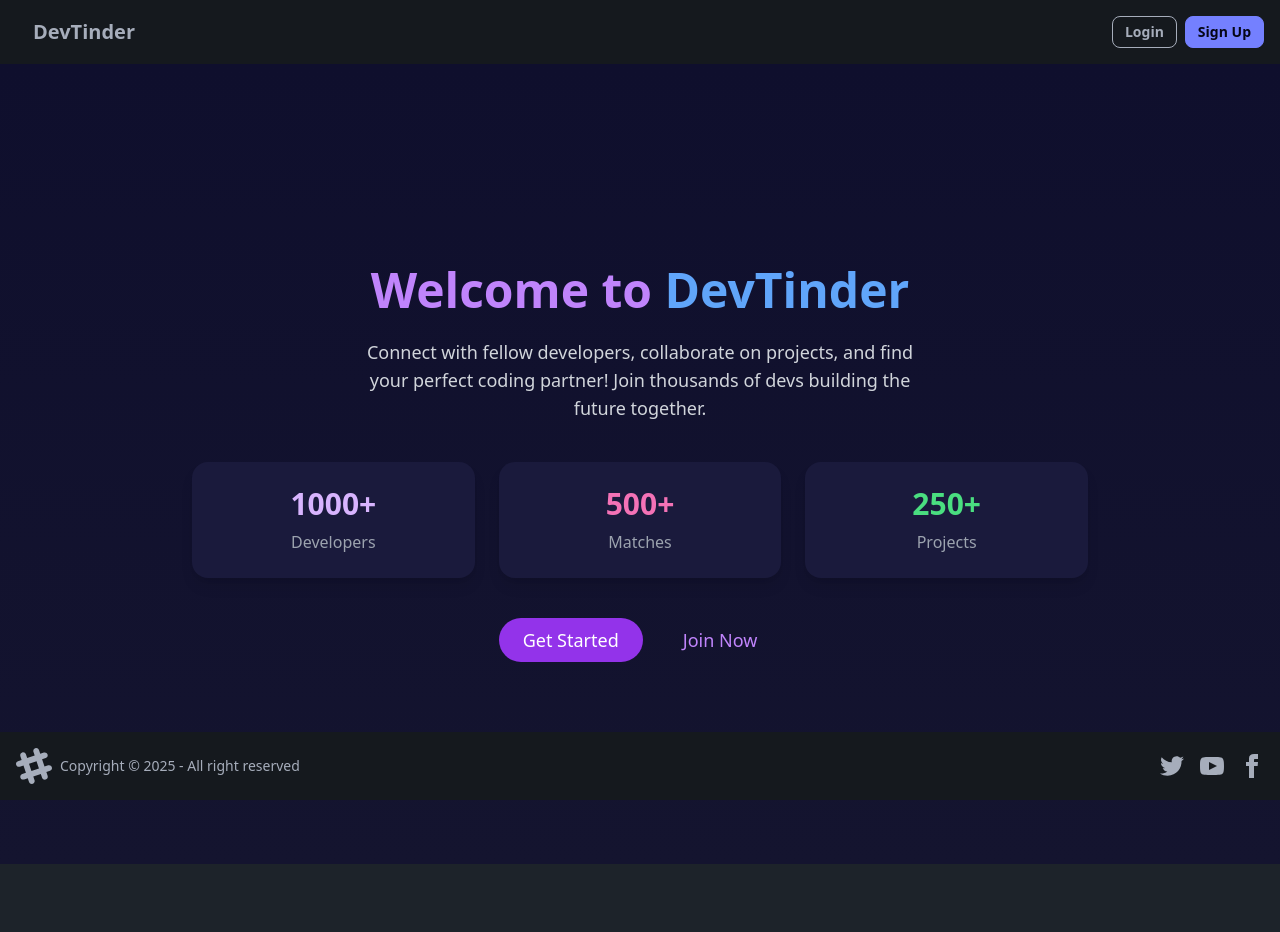
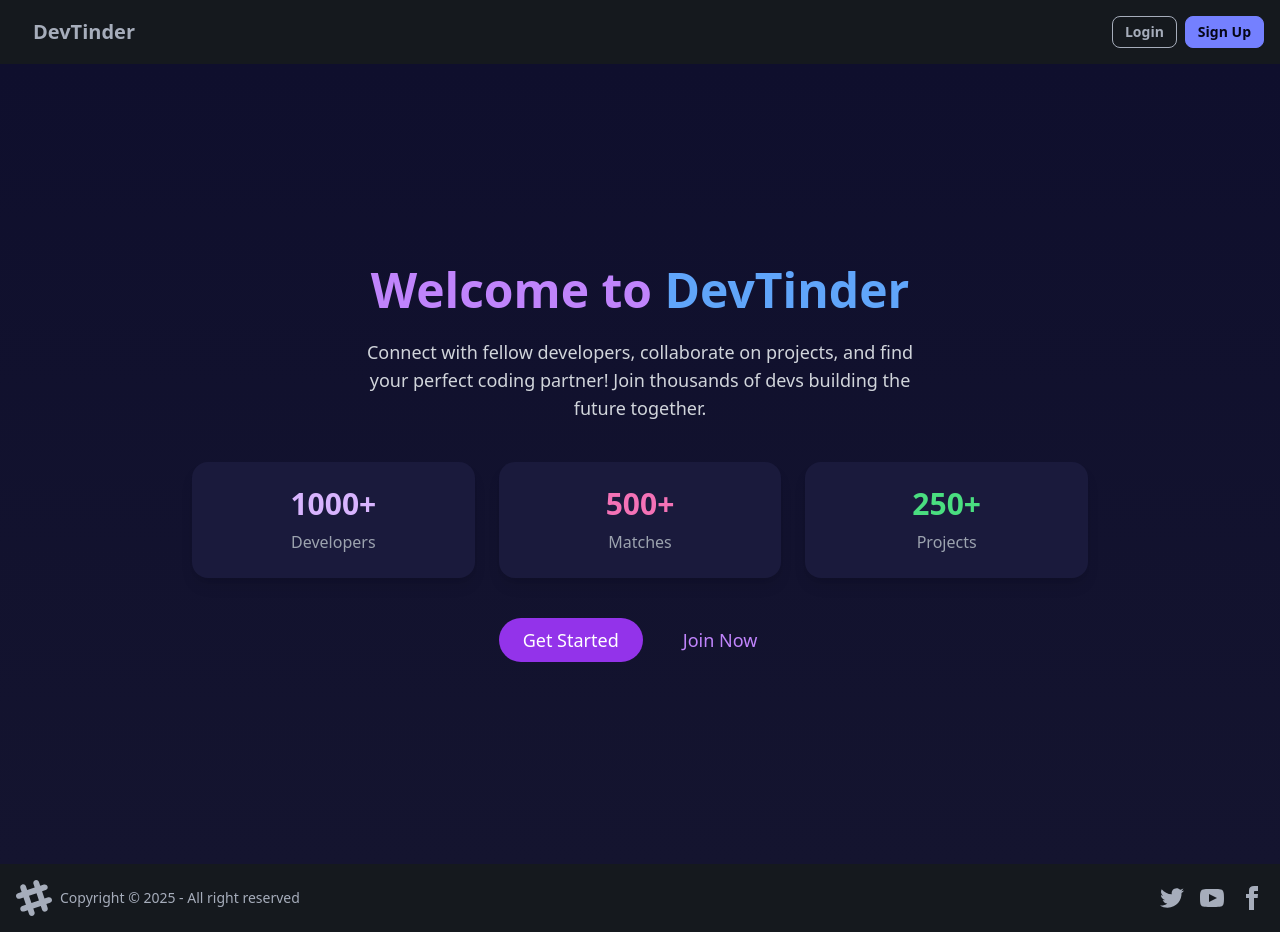
Before and after one commit to Sny805/Devtinder_Frontend, a React (Vite) app: page / in a window 1280 px wide. Before the commit the page ends 864 px from the top, so only its background shows below. Built offline with nearby package versions, Linux system fonts and the light colour scheme; no server answers.

Commit message:
made base url dynamic

```diff
--- a/src/components/Cards/UserCard.jsx
+++ b/src/components/Cards/UserCard.jsx
@@ -12,6 +12,7 @@ const UserCard = ({ data, isFeed }) => {
     const handleRequest = async (status, userId) => {
         try {
             const res = await axios.post(BASE_URL + "request/send/" + status + "/" + userId, {}, { withCredentials: true })
+
             dispatch(removeFeed(userId))
             toast.success(res?.data?.message)
         }
--- a/src/components/Footer.jsx
+++ b/src/components/Footer.jsx
@@ -2,7 +2,7 @@ import React from 'react'
 
 const Footer = () => {
     return (
-        <footer className="footer bg-base-300 text-neutral-content items-center p-4 fixed bottom-0">
+        <footer className="footer bg-base-300 text-neutral-content items-center p-4 ">
             <aside className="grid-flow-col items-center">
                 <svg
                     width="36"
--- a/src/components/Requests.jsx
+++ b/src/components/Requests.jsx
@@ -56,7 +56,7 @@ const Requests = () => {
                 <h1 className='text-bold text-2xl'>Connections Requests</h1>
 
             </div>
-            <div className='flex mt-10 gap-4 border px-4'>
+            <div className='flex mt-10 gap-4  px-4'>
                 {
                     requests.map((connection) => (
                         <ConnectionsCard key={connection.fromUserId._id} reviewRequests={reviewRequests} id={connection._id} button={button} connection={connection.fromUserId
--- a/src/utills/constants.js
+++ b/src/utills/constants.js
@@ -1 +1,4 @@
-export const BASE_URL = "/api/"
+// prod
+// export const BASE_URL = "/api"
+
+export const BASE_URL = location.hostname === "localhost" ? "http://localhost:7777/" : "/api";
```
